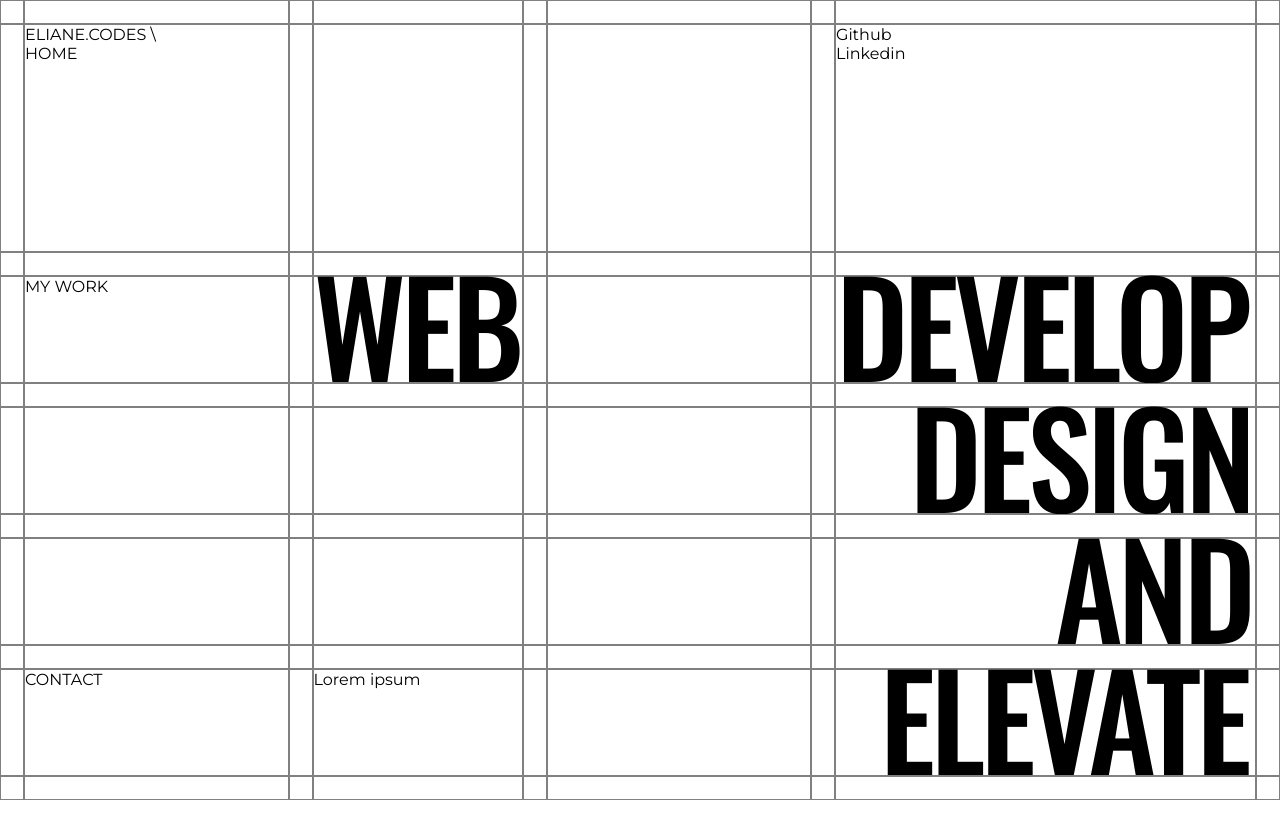
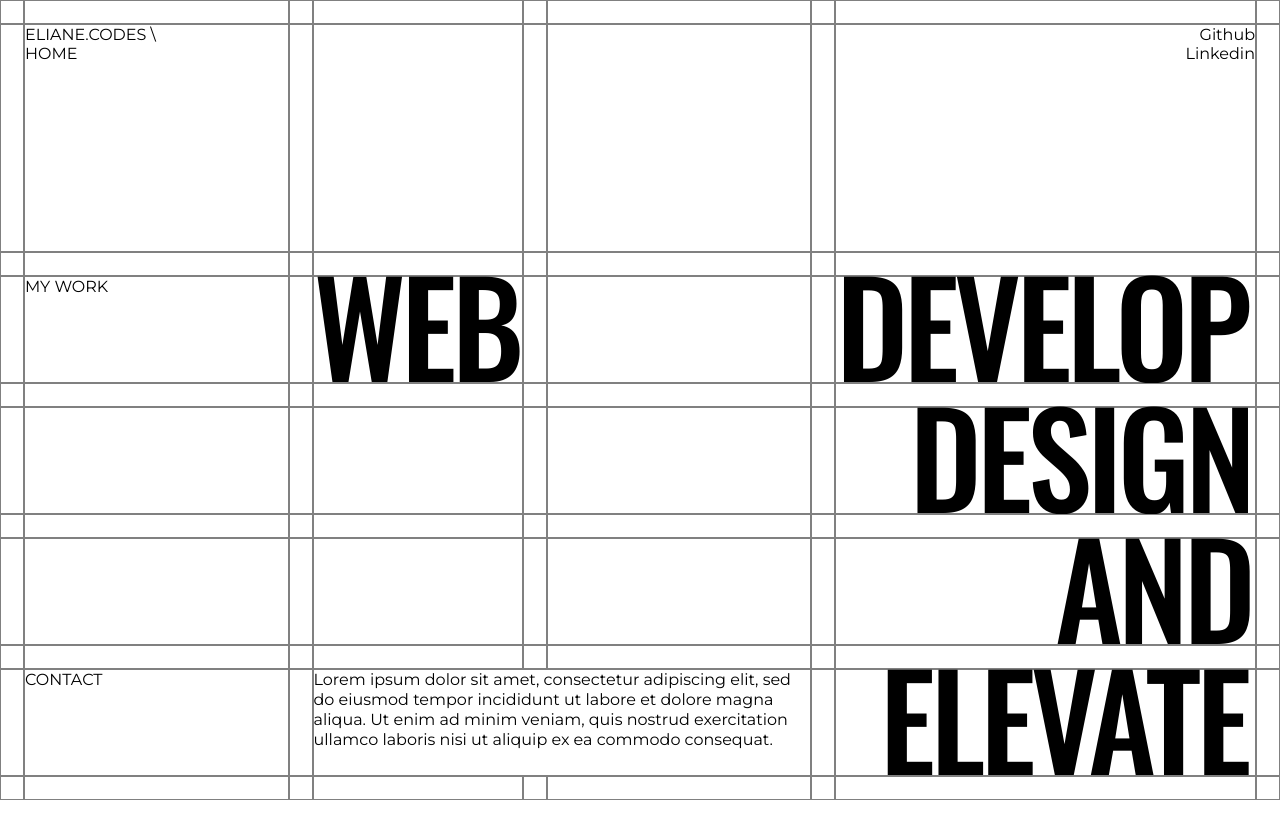
Before and after one commit to ElianeV/eliane.codes, a Next.js app: page / in a window 1280 px wide. Built offline with nearby package versions, Linux system fonts and the light colour scheme.

Commit message:
Merge grid cells for biography section

```diff
--- a/src/app/page.js
+++ b/src/app/page.js
@@ -30,7 +30,7 @@ export default function Home() {
       <div className={styles.border}></div>
       <div className={styles.border}></div>
       <div className={styles.border}></div>
-      <div className={styles.border}>
+      <div className={styles.border} style={{ textAlign: "right" }}>
         Github <br />
         Linkedin
       </div>
@@ -142,9 +142,16 @@ export default function Home() {
       <div className={styles.border}></div>
       <div className={styles.border}>CONTACT</div>
       <div className={styles.border}></div>
-      <div className={styles.border}>Lorem ipsum</div>
-      <div className={styles.border}></div>
-      <div className={styles.border}></div>
+      <div className={`${styles.biography} ${styles.border}`}>
+        <div style={{ alignSelf: "center" }}>
+          Lorem ipsum dolor sit amet, consectetur adipiscing elit, sed do
+          eiusmod tempor incididunt ut labore et dolore magna aliqua. Ut enim ad
+          minim veniam, quis nostrud exercitation ullamco laboris nisi ut
+          aliquip ex ea commodo consequat.
+        </div>
+      </div>
+      <div className={`${styles.biography}`}></div>
+      <div className={`${styles.biography}`}></div>
       <div className={styles.border}></div>
       <div
         className={`${styles.border} ${styles.tagline} ${oswald.className}`}
--- a/src/app/page.module.css
+++ b/src/app/page.module.css
@@ -3,6 +3,19 @@
   height: 100vh;
   grid-template-columns: 24px 1fr 24px 210px 24px 1fr 24px 1fr 24px;
   grid-template-rows: 24px 1fr 24px 107px 24px 107px 24px 107px 24px 107px 24px;
+  grid-template-areas:
+    ". . . . . . . . ."
+    ". . . . . . . . ."
+    ". . . . . . . . ."
+    ". . . . . . . . ."
+    ". . . . . . . . ."
+    ". . . . . . . . ."
+    ". . . . . . . . ."
+    ". . . . . . . . ."
+    ". . . . . . . . ."
+    ". . . bio bio bio . . ."
+    ". . . . . . . . .";
+
   background: white;
 
   .border {
@@ -24,6 +37,10 @@
     font-weight: 500;
     letter-spacing: -5px;
   }
+  .biography {
+    grid-area: bio;
+    line-height: 20px;
+  }
 }
 
 @keyframes appear {
```
